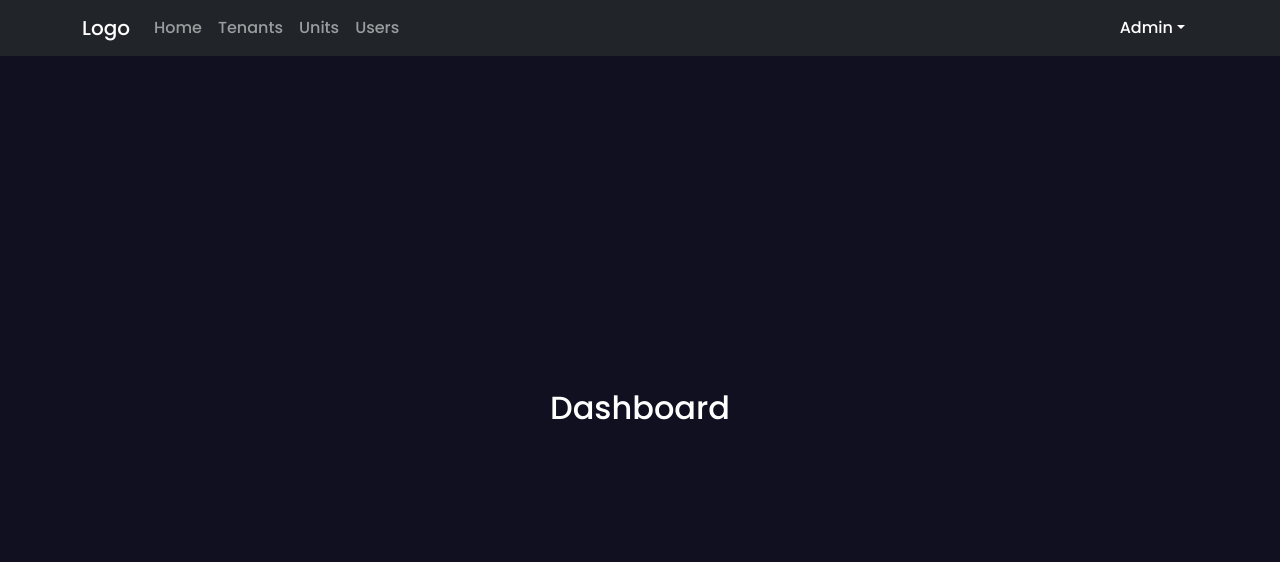
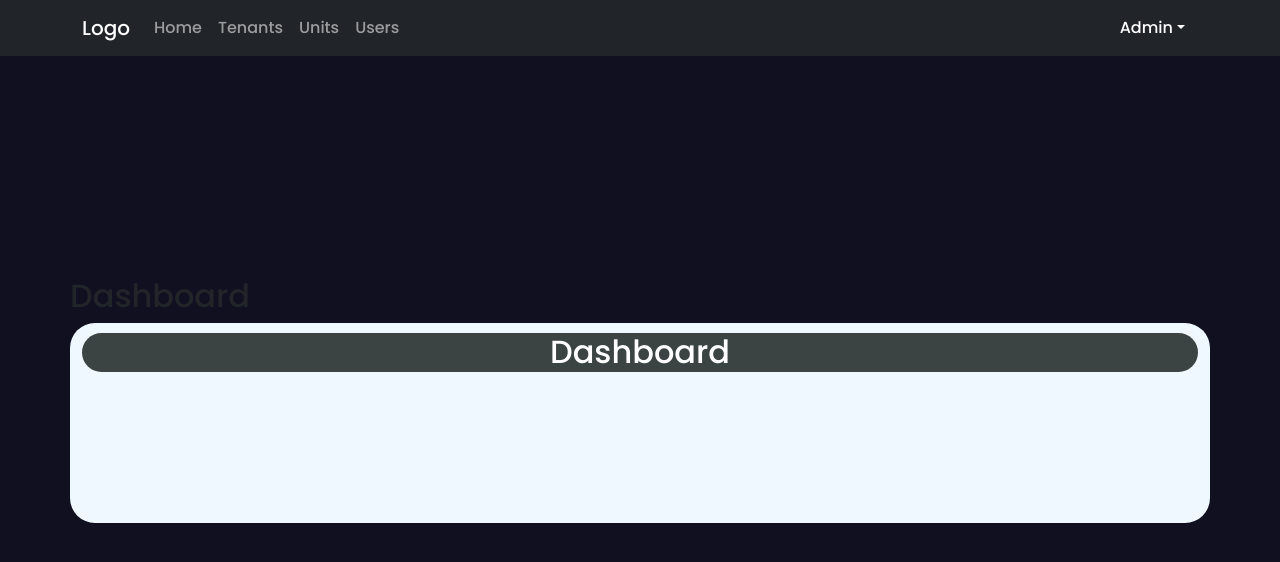
Before and after one commit to Vz-3/AppDev_PMS, a React (Create React App) app in the folder frontend/: page /home in a window 1280 px wide. Shown: the top 562 px of the page. Built offline with nearby package versions, Linux system fonts and the light colour scheme.

Commit message:
Update Home

```diff
--- a/frontend/src/pages/Home.js
+++ b/frontend/src/pages/Home.js
@@ -6,7 +6,7 @@ import Nav from "react-bootstrap/Nav";
 import Container from "react-bootstrap/Container";
 import Dropdown from "react-bootstrap/Dropdown";
 import { Link } from "react-router-dom"; // Import Link component
-import "../styles/global.css";
+import "../styles/home.container.css";
 
 function Home() {
   const [userRole, setUserRole] = useState(null);
@@ -61,7 +61,12 @@ function Home() {
       </Navbar>
 
       {/* Your Home page content here */}
-      <Container className="mt-4">
+      <div>
+        <h2>
+          Dashboard
+        </h2>
+      </div>
+      <Container className="dashboard">
         <h2>Dashboard</h2>
         {/* Dashboard content */}
       </Container>
--- /dev/null
+++ b/frontend/src/styles/home.container.css
@@ -0,0 +1,14 @@
+.dashboard{
+    width: 1280px;
+    height: 200px;
+    background-color: aliceblue;
+    border-radius: 25px;
+    padding-top: 10px;
+}
+
+.dashboard h2{
+    color: rgb(255, 255, 255);
+    text-align: center;
+    background-color: rgb(60, 67, 67);
+    border-radius: 25px;
+}
```
